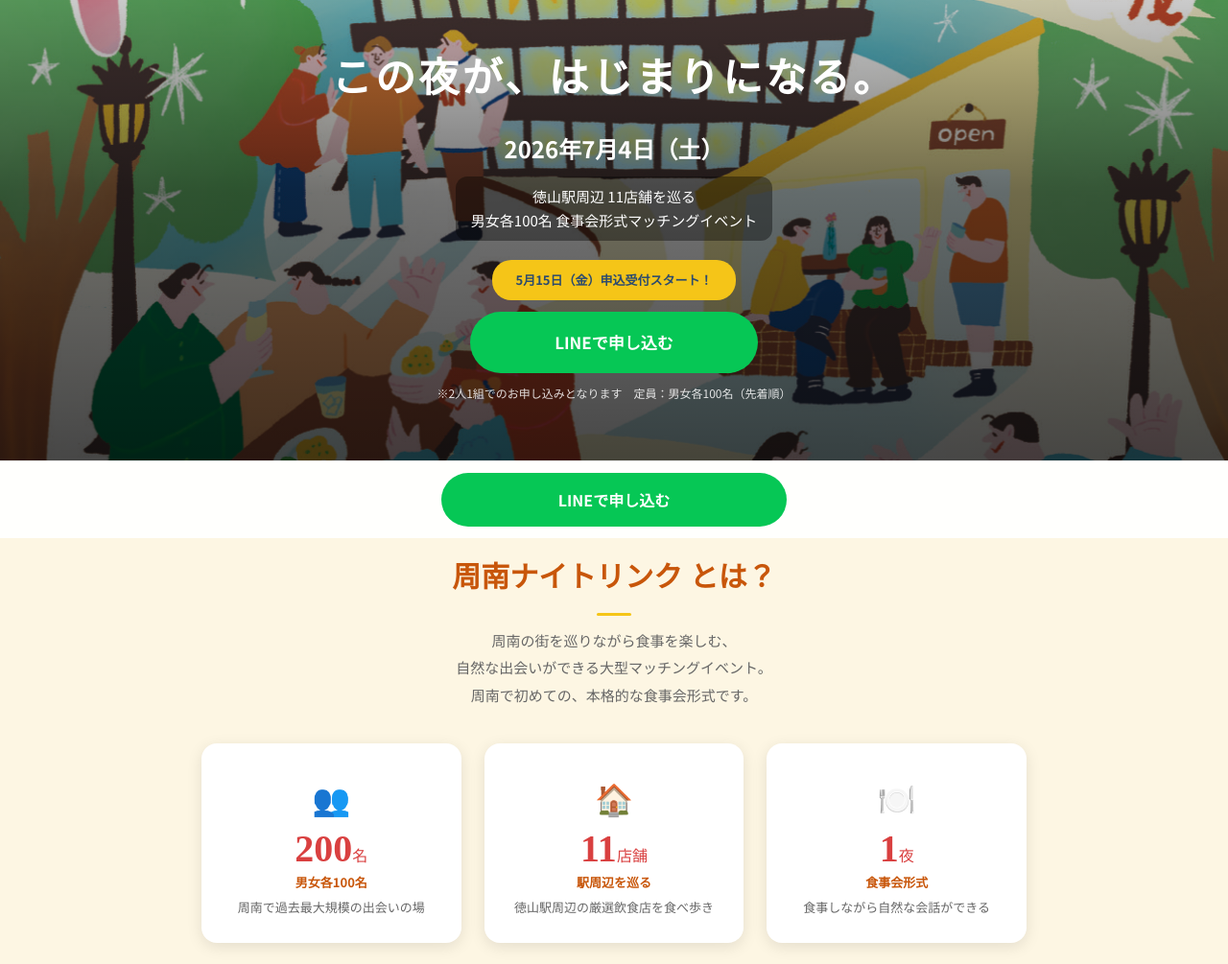
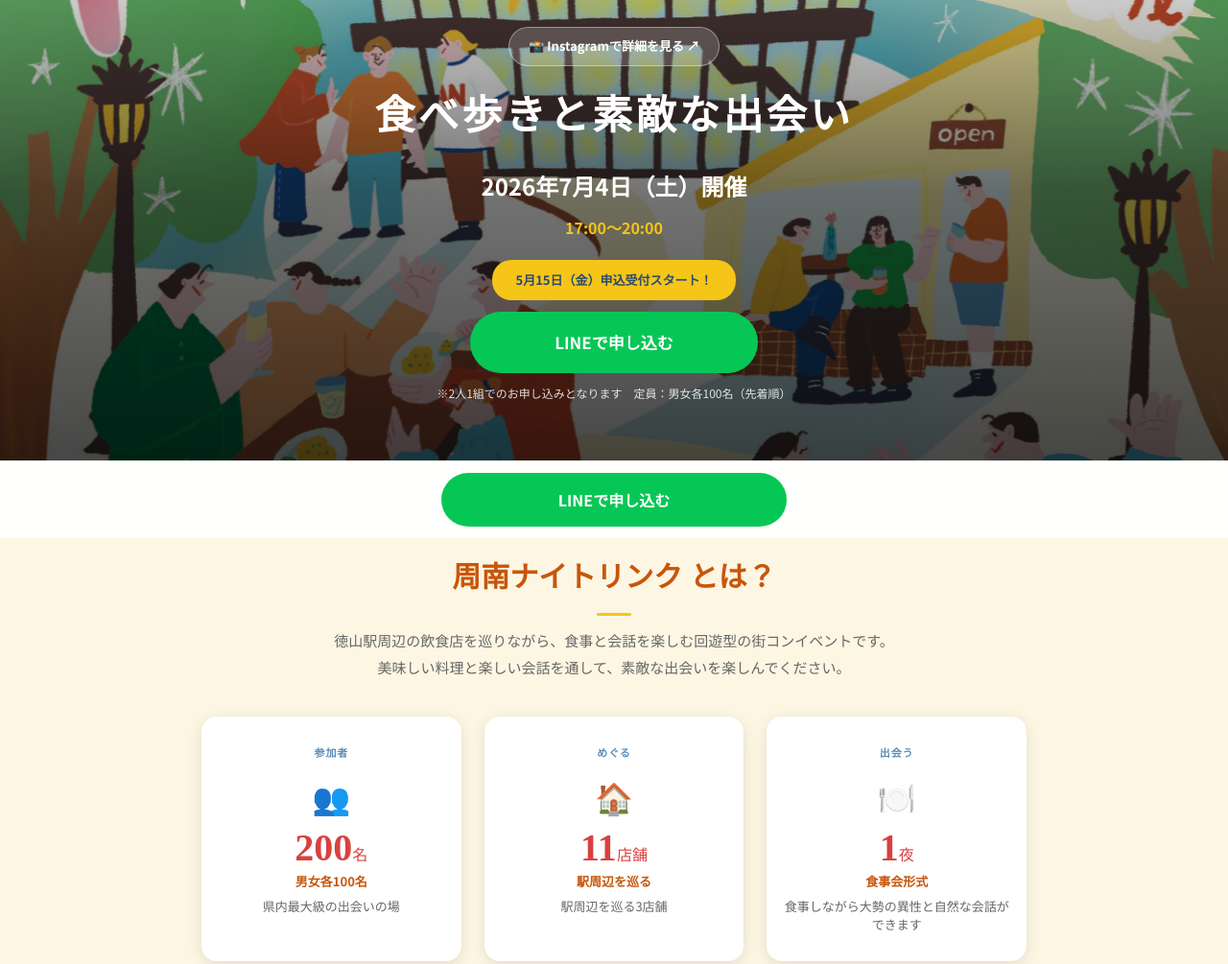
Before and after one commit to linkplusymg-collab/linkplus, a plain HTML site: page index.html in a window 1280 px wide. Shown: the part 320-1325 px from the top of the page at 96% size. Drawn offline with Linux system fonts and the light colour scheme.

Commit message:
LP content revisions: hero copy, about section, schedule, target list, howto
- Hero: change catch to「食べ歩きと素敵な出会い」, add Instagram link, add time 17:00-20:00, remove scale text
- About: replace lead text, add card category labels (参加者/めぐる/出会う), update card descriptions
- Schedule 16:00: venue→徳山デッキ, update description
- Schedule 20:00: change closing line to「気になる人に連絡してみよう。」
- Target: update 3 list items per client instructions
- Howto 04: add「2名分の」to form step

Co-Authored-By: Claude Sonnet 4.6 <noreply@anthropic.com>

```diff
--- a/index.html
+++ b/index.html
@@ -20,10 +20,13 @@
       <img src="assets/main.jpg" alt="周南ナイトリンク メインビジュアル">
     </div>
     <div class="hero__content">
-      <h1 class="hero__catch">この夜が、はじまりになる。</h1>
+      <a href="https://www.instagram.com/p/DYPBiT0z1Xx/" class="hero__instagram" target="_blank" rel="noopener noreferrer">
+        📸 Instagramで詳細を見る ↗
+      </a>
+      <h1 class="hero__catch">食べ歩きと素敵な出会い</h1>
       <div class="hero__meta">
-        <p class="hero__date">2026年7月4日（土）</p>
-        <p class="hero__scale">徳山駅周辺 11店舗を巡る<br>男女各100名 食事会形式マッチングイベント</p>
+        <p class="hero__date">2026年7月4日（土）開催</p>
+        <p class="hero__time">17:00〜20:00</p>
       </div>
       <p class="hero__open">5月15日（金）申込受付スタート！</p>
       <a href="#line-apply" class="btn btn--line btn--lg">
@@ -38,28 +41,30 @@
     <div class="container">
       <h2 class="section__title">周南ナイトリンク とは？</h2>
       <p class="section__lead">
-        周南の街を巡りながら食事を楽しむ、<br>
-        自然な出会いができる大型マッチングイベント。<br>
-        周南で初めての、本格的な食事会形式です。
+        徳山駅周辺の飲食店を巡りながら、食事と会話を楽しむ回遊型の街コンイベントです。<br>
+        美味しい料理と楽しい会話を通して、素敵な出会いを楽しんでください。
       </p>
       <div class="about__cards">
         <div class="about__card">
+          <p class="about__card-category">参加者</p>
           <div class="about__card-icon">👥</div>
           <div class="about__card-num">200<span>名</span></div>
           <p class="about__card-label">男女各100名</p>
-          <p class="about__card-desc">周南で過去最大規模の出会いの場</p>
+          <p class="about__card-desc">県内最大級の出会いの場</p>
         </div>
         <div class="about__card">
+          <p class="about__card-category">めぐる</p>
           <div class="about__card-icon">🏠</div>
           <div class="about__card-num">11<span>店舗</span></div>
           <p class="about__card-label">駅周辺を巡る</p>
-          <p class="about__card-desc">徳山駅周辺の厳選飲食店を食べ歩き</p>
+          <p class="about__card-desc">駅周辺を巡る3店舗</p>
         </div>
         <div class="about__card">
+          <p class="about__card-category">出会う</p>
           <div class="about__card-icon">🍽️</div>
           <div class="about__card-num">1<span>夜</span></div>
           <p class="about__card-label">食事会形式</p>
-          <p class="about__card-desc">食事しながら自然な会話ができる</p>
+          <p class="about__card-desc">食事しながら大勢の異性と自然な会話ができます</p>
         </div>
       </div>
       <div class="about__illust">
@@ -78,8 +83,8 @@
         <div class="schedule__step">
           <div class="schedule__badge">16:00</div>
           <div class="schedule__body">
-            <h3>受付・集合 <span class="schedule__time">トクヤマデッキ2F特設会場</span></h3>
-            <p>名札を受け取り、グループ分けをお知らせします。スタッフが丁寧にご案内します。</p>
+            <h3>受付・集合 <span class="schedule__time">徳山デッキ</span></h3>
+            <p>受付後にグループ分けをお知らせして、1店舗目に移動する。スタッフが丁寧に案内します。</p>
           </div>
         </div>
         <div class="schedule__arrow">↓</div>
@@ -133,7 +138,7 @@
           <div class="schedule__badge schedule__badge--final">20:00</div>
           <div class="schedule__body">
             <h3>終了・解散</h3>
-            <p>最後の店舗で解散。マッチング結果は後日LINEでお知らせします。</p>
+            <p>最後の店舗で解散。気になる人に連絡してみよう。</p>
           </div>
         </div>
       </div>
@@ -150,10 +155,10 @@
       <h2 class="section__title">こんな方におすすめです</h2>
       <ul class="target__list">
         <li><span>✅</span><span>周南で本気の出会いを探している</span></li>
-        <li><span>✅</span><span>硬いお見合いは苦手だけど、真剣に相手を探したい</span></li>
+        <li><span>✅</span><span>食事と出会いを楽しみたい。</span></li>
         <li><span>✅</span><span>友人と一緒に参加したい</span></li>
-        <li><span>✅</span><span>話すのが得意ではない</span></li>
-        <li><span>✅</span><span>マッチングアプリはなんとなく不安</span></li>
+        <li><span>✅</span><span>たくさんの異性とたくさん話したい。</span></li>
+        <li><span>✅</span><span>マッチングアプリはなんとなく不安、リアルに合って話したい。</span></li>
         <li><span>✅</span><span>地元の人と出会いたい</span></li>
       </ul>
       <div class="target__note">
@@ -353,7 +358,7 @@
         <div class="howto__step">
           <div class="howto__num">04</div>
           <div class="howto__body">
-            <h3>📝 フォームに入力する</h3>
+            <h3>📝 2名分のフォームに入力する</h3>
             <p>お名前・年代・居住地など。約2分で完了します。</p>
           </div>
         </div>
--- a/style.css
+++ b/style.css
@@ -197,6 +197,25 @@ a { text-decoration: none; }
   font-size: 12px;
   color: rgba(255,255,255,.85);
 }
+.hero__instagram {
+  display: inline-block;
+  background: rgba(255,255,255,.18);
+  color: #fff;
+  font-size: 13px;
+  font-weight: 700;
+  padding: 8px 20px;
+  border-radius: 9999px;
+  margin-bottom: 16px;
+  border: 1px solid rgba(255,255,255,.4);
+  transition: background .2s;
+}
+.hero__instagram:hover { background: rgba(255,255,255,.30); }
+.hero__time {
+  font-size: 16px;
+  font-weight: 700;
+  color: var(--yellow);
+  margin-top: 4px;
+}
 
 /* ============================================================
    About
@@ -213,6 +232,14 @@ a { text-decoration: none; }
   padding: 20px 10px;
   text-align: center;
   box-shadow: var(--shadow);
+}
+.about__card-category {
+  font-size: 11px;
+  font-weight: 700;
+  color: var(--blue-mid);
+  letter-spacing: .08em;
+  margin-bottom: 8px;
+  text-transform: none;
 }
 .about__card-icon  { font-size: 26px; margin-bottom: 6px; }
 .about__card-num   {
```
